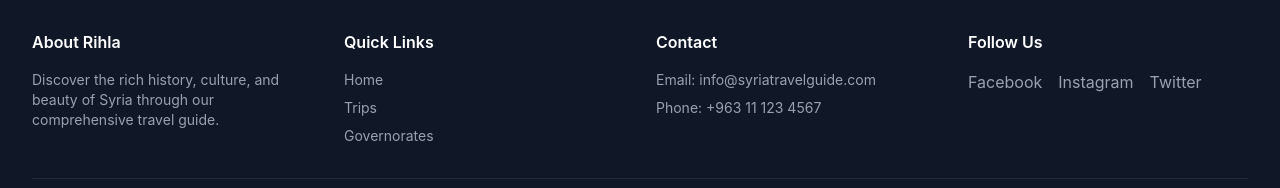
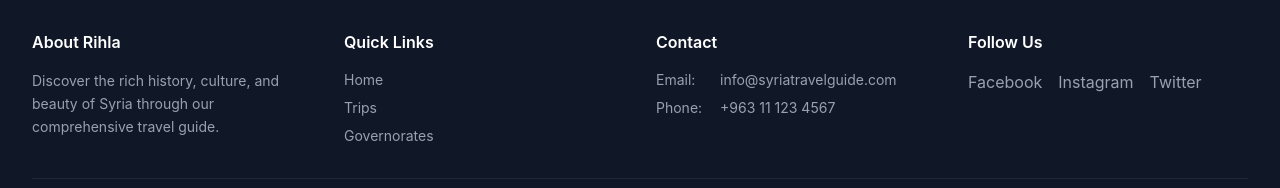
Before and after one commit to AliSaleh219/Rihla, a React (Vite) app in the folder frontend/: page / in a window 1280 px wide. Shown: the part 3276-3464 px from the top of the page. Built offline with nearby package versions, Linux system fonts and the light colour scheme; no server answers.

Commit message:
edit the footer component

```diff
--- a/frontend/src/component/footer.tsx
+++ b/frontend/src/component/footer.tsx
@@ -1,4 +1,4 @@
-import {  Link } from "react-router";
+import { Link } from "react-router";
 
 export default function Footer() {
     return (
@@ -7,28 +7,28 @@ export default function Footer() {
                 <div className="grid grid-cols-1 md:grid-cols-4 gap-8">
                     {/* About */}
                     <div>
-                    <h3 className="font-semibold mb-4">About Rihla</h3>
-                    <p className="text-gray-400 text-sm">
+                        <h3 className="font-semibold mb-4 text-white">About Rihla</h3>
+                        <p className="text-gray-400 text-sm leading-relaxed">
                             Discover the rich history, culture, and beauty of Syria through our comprehensive travel guide.
                         </p>
                     </div>
 
                     {/* Quick Links */}
                     <div>
-                    <h3 className="font-semibold mb-4">Quick Links</h3>
+                        <h3 className="font-semibold mb-4 text-white">Quick Links</h3>
                         <ul className="space-y-2 text-sm">
                             <li>
-                        <Link to="/" className="text-gray-400 hover:text-white transition-colors">
+                                <Link to="/" className="text-gray-400 hover:text-white hover:translate-x-1 transition-all duration-200 inline-block">
                                     Home
                                 </Link>
                             </li>
                             <li>
-                        <Link to="/trips" className="text-gray-400 hover:text-white transition-colors">
+                                <Link to="/trips" className="text-gray-400 hover:text-white hover:translate-x-1 transition-all duration-200 inline-block">
                                     Trips
                                 </Link>
                             </li>
                             <li>
-                        <Link to="/governorates" className="text-gray-400 hover:text-white transition-colors">
+                                <Link to="/governorates" className="text-gray-400 hover:text-white hover:translate-x-1 transition-all duration-200 inline-block">
                                     Governorates
                                 </Link>
                             </li>
@@ -37,29 +37,52 @@ export default function Footer() {
 
                     {/* Contact */}
                     <div>
-                    <h3 className="font-semibold mb-4">Contact</h3>
+                        <h3 className="font-semibold mb-4 text-white">Contact</h3>
                         <ul className="space-y-2 text-sm text-gray-400">
-                        <li>Email: info@syriatravelguide.com</li>
-                        <li>Phone: +963 11 123 4567</li>
+                            <li className="break-all">
+                                <span className="inline-block w-16">Email:</span>
+                                <a href="mailto:info@syriatravelguide.com" className="hover:text-white transition-colors">
+                                    info@syriatravelguide.com
+                                </a>
+                            </li>
+                            <li>
+                                <span className="inline-block w-16">Phone:</span>
+                                <a href="tel:+963111234567" className="hover:text-white transition-colors">
+                                    +963 11 123 4567
+                                </a>
+                            </li>
                         </ul>
                     </div>
 
                     {/* Social */}
                     <div>
-                    <h3 className="font-semibold mb-4">Follow Us</h3>
+                        <h3 className="font-semibold mb-4 text-white">Follow Us</h3>
                         <div className="flex gap-4">
-                        <a href="#" className="text-gray-400 hover:text-white transition-colors">
+                            <a
+                                href="#"
+                                className="text-gray-400 hover:text-white hover:scale-105 transition-all duration-200"
+                                aria-label="Facebook"
+                            >
                                 Facebook
                             </a>
-                        <a href="#" className="text-gray-400 hover:text-white transition-colors">
+                            <a
+                                href="#"
+                                className="text-gray-400 hover:text-white hover:scale-105 transition-all duration-200"
+                                aria-label="Instagram"
+                            >
                                 Instagram
                             </a>
-                        <a href="#" className="text-gray-400 hover:text-white transition-colors">
+                            <a
+                                href="#"
+                                className="text-gray-400 hover:text-white hover:scale-105 transition-all duration-200"
+                                aria-label="Twitter"
+                            >
                                 Twitter
                             </a>
                         </div>
                     </div>
                 </div>
+
                 <div className="mt-8 pt-8 border-t border-gray-800 text-center text-sm text-gray-400">
                     <p>&copy; 2026 Rihla. All rights reserved.</p>
                 </div>
```
Lines whose indentation alone changed are shown as unchanged.
